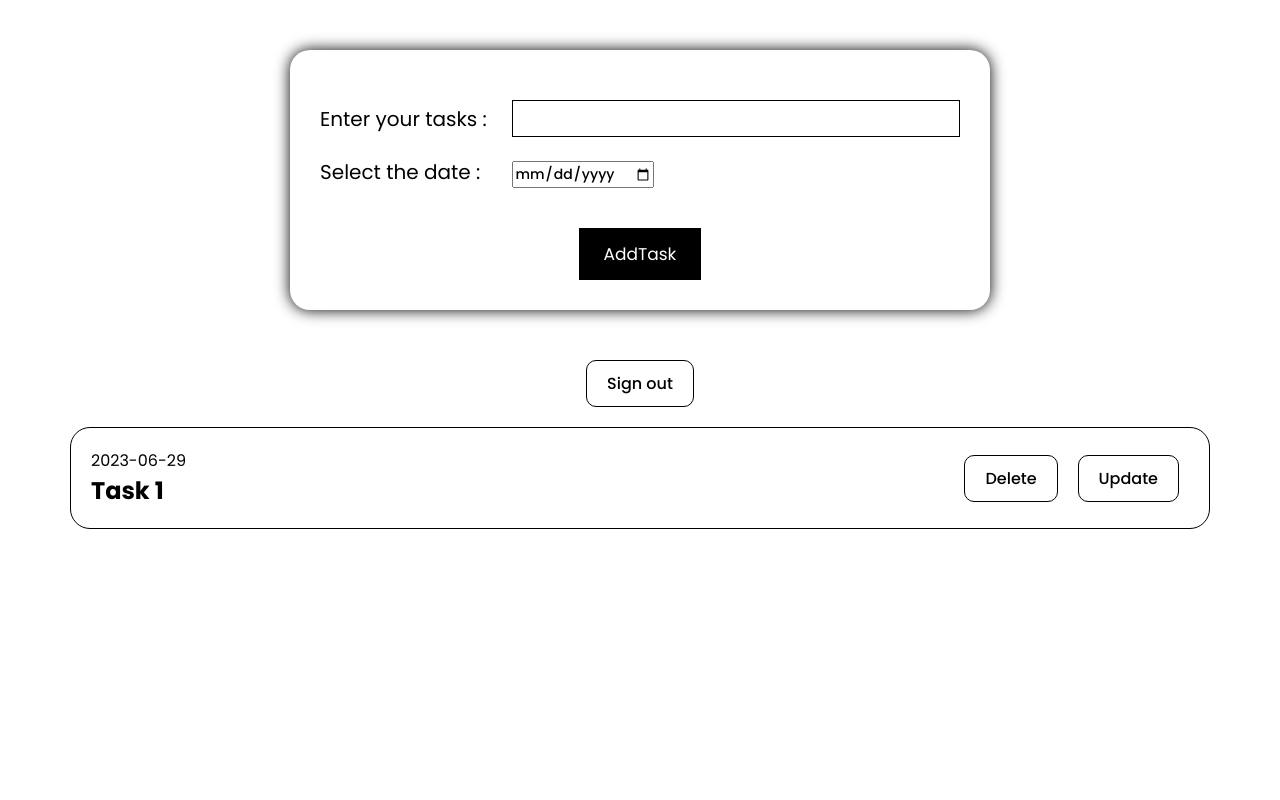
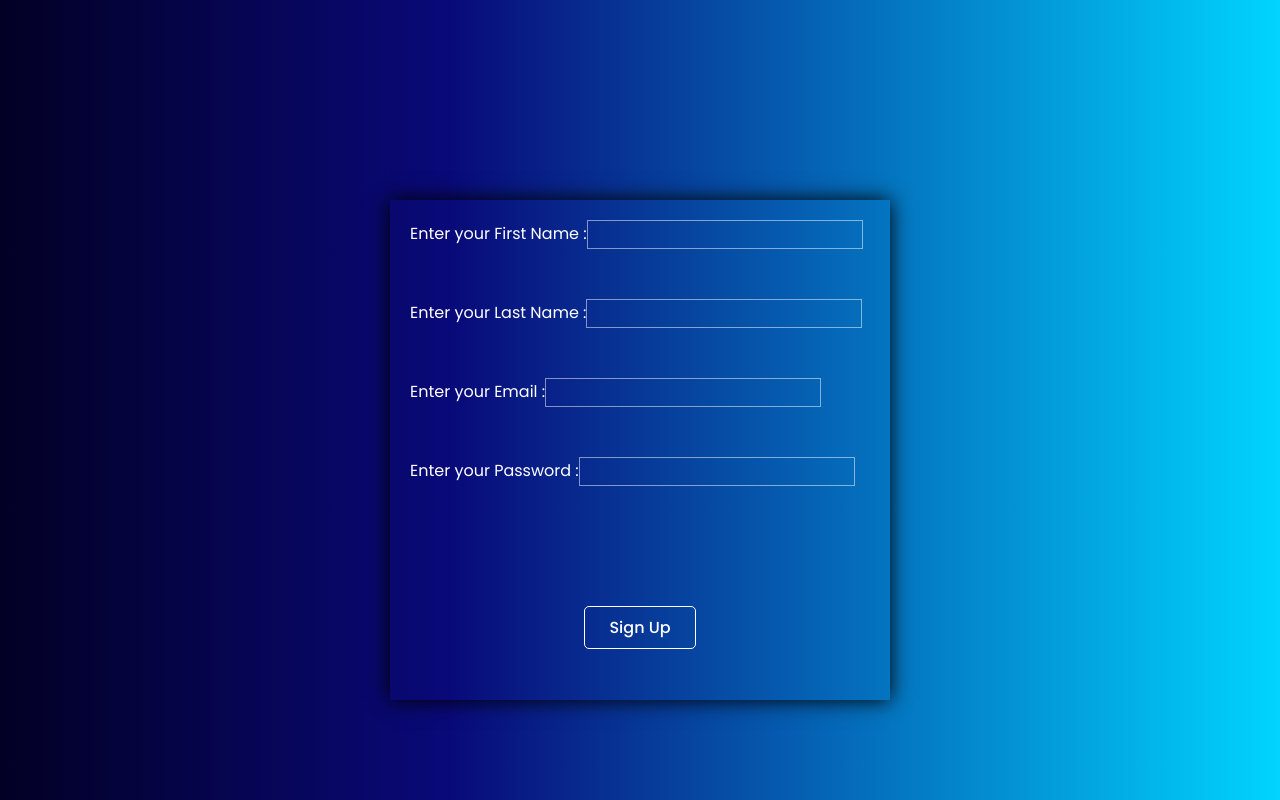
Before and after one commit to yashguard/Project-Todolist-Redux, a React (Create React App) app: page / in a window 1280 px wide. Built offline with nearby package versions, Linux system fonts and the light colour scheme; data requests are answered from the project's data file.

Commit message:
Sign Up page design complete

```diff
--- a/db.json
+++ b/db.json
@@ -1,9 +1,5 @@
 {
-  "list": [
-    {
-      "date": "2023-06-29",
-      "TaskName": "Task 1",
-      "id": 1
-    }
+  "users": [
+
   ]
 }
--- a/src/App.css
+++ b/src/App.css
@@ -124,3 +124,64 @@ button {
   display: block;
   margin: 0 auto;
 }
+
+/* Sign Up */
+.form {
+  height: 100vh;
+  background: linear-gradient(90deg, rgba(2, 0, 36, 1) 0%, rgba(9, 9, 121, 1) 35%, rgba(0, 212, 255, 1) 100%);
+  padding-top: 200px;
+  display: flex;
+  justify-content: center;
+}
+
+.form form {
+  color: white;
+  padding: 20px;
+  width: 500px;
+  height: 500px;
+  box-shadow: 0px 0px 20px black;
+}
+
+.form form label {
+  width: 40%;
+  font-size: 16px;
+  font-weight: 400;
+}
+
+.form form input {
+  width: 60%;
+  padding: 3px 0;
+  margin-bottom: 50px;
+  font-size: 14px;
+  font-weight: 400;
+  border: 1px solid rgba(255, 255, 255, 0.5);
+  background-color: transparent;
+  outline: none;
+  padding-left: 20px;
+  color: white;
+  text-transform: capitalize;
+}
+
+.form form input:focus {
+  border-color: white;
+}
+
+.form form #submit {
+  padding: 0;
+  width: fit-content;
+  padding: 8px 24px;
+  font-size: 16px;
+  font-weight: 500;
+  display: block;
+  margin: 70px auto 0;
+  border-radius: 5px;
+  color: white;
+  border: 1px solid white;
+  text-decoration: none;
+  cursor: pointer;
+}
+
+.form form #submit:hover {
+  background-color: white;
+  color: black;
+}
--- a/src/App.jsx
+++ b/src/App.jsx
@@ -1,10 +1,12 @@
 import "./App.css";
 import Main from "./Components/Main";
+import SignUp from "./Components/SignUp";
 
 function App() {
   return (
     <>
-      <Main />
+      {/* <Main /> */}
+      <SignUp/>
     </>
   );
 }
--- a/src/Components/List.jsx
+++ b/src/Components/List.jsx
@@ -1,23 +1,19 @@
 import axios from "axios";
-import React, { useEffect } from "react";
-import { useDispatch } from "react-redux";
+import React, { useEffect, useState } from "react";
+import { useSelector } from "react-redux";
 import { Add } from "../Redux/Action";
 
-const List = (props) => {
-  let { date, TaskName, id } = props.listItems;
-  const DispatchData = useDispatch();
+const List = ({ TaskName, date }) => {
   const GetData = () => {
-    axios
-      .get(`http://localhost:3001/list`)
-      .then((response) => DispatchData(Add(response.data.reverse())));
+    axios.get(`http://localhost:3001/users`);
   };
   useEffect(() => {
     GetData();
   }, []);
-  const handleDelete = (id) => {
-    axios.delete(`http://localhost:3001/list/${id}`);
-    GetData();
-  };
+  // const handleDelete = (id) => {
+  //   axios.delete(`http://localhost:3001/users/${id}`);
+  //   GetData();
+  // };
   return (
     <div>
       <div className="listBox">
@@ -28,18 +24,8 @@ const List = (props) => {
           </div>
           <div className="buttons">
             <div className="row">
-              <input
-                id={id}
-                type="submit"
-                value="Delete"
-                onClick={(e) => handleDelete(e.target.id)}
-              />
-              <input
-                id={id}
-                type="submit"
-                value="Update"
-                onClick={(e) => props.update(e.target.id, date, TaskName)}
-              />
+              <input type="submit" value="Delete" />
+              <input type="submit" value="Update" />
             </div>
           </div>
         </div>
--- a/src/Components/Main.jsx
+++ b/src/Components/Main.jsx
@@ -1,12 +1,10 @@
-import { useDispatch, useSelector } from "react-redux";
+import { useSelector } from "react-redux";
 import SignIn from "./SignIn";
 import TaskBox from "./TaskBox";
-import { AddEmail } from "../Redux/Action";
 
 const Main = () => {
-  let proemail = useSelector((store) => store.email);
-  let localemail = localStorage.getItem("Email")
-  console.log(localemail)
+  let proemail = useSelector((store) => store.users[0].email);
+  let localemail = localStorage.getItem("Email");
   return (
     <div className="main-box">
       {localemail === "" || proemail === "" ? <SignIn /> : <TaskBox />}
--- a/src/Components/SignIn.jsx
+++ b/src/Components/SignIn.jsx
@@ -5,12 +5,12 @@ import { AddEmail } from "../Redux/Action";
 
 const SignIn = () => {
   let DispatchEmail = useDispatch();
+
   const handlesignin = () => {
     googleauth().then((userdetails) => {
+      localStorage.setItem("Email", userdetails._tokenResponse.email);
       DispatchEmail(AddEmail(userdetails._tokenResponse.email));
-      localStorage.setItem("Email", userdetails._tokenResponse.email);
     });
-
   };
   return (
     <center>
--- /dev/null
+++ b/src/Components/SignUp.jsx
@@ -0,0 +1,20 @@
+import React from 'react'
+
+const SignUp = () => {
+    return (
+        <div>
+            <div className='form'>
+                <form>
+                    <label>Enter your First Name :</label><input className='fname' type="text" /><br />
+                    <label>Enter your Last Name :</label><input className='lname' type="text" /><br />
+                    <label>Enter your Email :</label><input className='email' type="email" /><br />
+                    <label>Enter your Password :</label><input className='password' type="password" /><br />
+                    <input type="submit" id='submit' value="Sign Up" />
+                    {/* <Link to='/' type="submit" id='submit'>Create account</Link> */}
+                </form>
+            </div>
+        </div>
+    )
+}
+
+export default SignUp
--- a/src/Components/TaskBox.jsx
+++ b/src/Components/TaskBox.jsx
@@ -9,16 +9,53 @@ const TaskBox = () => {
   const DispatchData = useDispatch();
   let [date, setDate] = useState("");
   let [taskname, setTaskName] = useState("");
-  let [sid, setSid] = useState("");
-  const prodata = useSelector((store) => store.data);
+  let [user, setUser] = useState();
+  let [todos, setTodos] = useState();
+  const prodata = useSelector((store) => store.users);
+  let getEmail = localStorage.getItem("Email");
+  let [newemail, setNewEmail] = useState();
+  // let [sid, setSid] = useState("");
+  let exisits = false;
+  let newExisits = false;
   const GetData = () => {
-    axios
-      .get(`http://localhost:3001/list`)
-      .then((response) => DispatchData(Add(response.data.reverse())));
+    axios.get(`http://localhost:3001/users`).then((response) => {
+      response.data.filter((user) => {
+        if (user.email === prodata[0].email || user.email === getEmail) {
+          setUser(user);
+          DispatchData(Add(user.todo, user.id));
+          console.log("yes", getEmail);
+          exisits = true;
+        } else if (
+          (user.email !== prodata[0].email || user.email !== getEmail || user.email === undefined) &&
+          !exisits
+        ) {
+          console.log("no", getEmail);
+          setNewEmail(getEmail)
+        }
+      });
+    });
   };
+  useEffect(() => {
+    GetData();
+  }, []);
+  const addTodo = () => {
+    todos.push({
+      TaskName: taskname,
+      date: date,
+    });
+    axios.patch(`http://localhost:3001/users/${prodata[0].id}`, user);
+    GetData();
+  };
+  if (newemail !== undefined && !newExisits) {
+    let abcd = newemail
+    console.log(abcd)
+    axios.post(`http://localhost:3001/users`, {
+      email: abcd,
+      todo: []
+    }).then((res) => console.log(res.data))
+  }
   const handletask = (e) => {
     e.preventDefault();
-    console.log(sid);
     setDate("");
     setTaskName("");
     if (taskname === "") {
@@ -26,36 +63,27 @@ const TaskBox = () => {
     } else if (date === "") {
       alert("Please enter the date");
     } else {
-      if (sid === "" && taskname !== "" && date !== "") {
-        axios.post(`http://localhost:3001/list`, {
-          date: date,
-          TaskName: taskname,
-        });
-        alert("Task has been added");
-      } else if (sid !== "" && taskname !== "" && date !== "") {
-        axios.patch(`http://localhost:3001/list/${sid}`, {
-          date: date,
-          TaskName: taskname,
-        });
-        alert("Task has been replaced");
-        setSid("");
+      if (todos === undefined) {
+        todos = prodata[0].todo;
+        addTodo();
+      } else {
+        setTodos(prodata[0].todo);
+        addTodo();
       }
+      alert("Task has been added");
     }
     GetData();
   };
-  const handleUpdate = (id, predate, OldTaskName) => {
-    setDate(predate);
-    setTaskName(OldTaskName);
-    setSid(id);
-  };
-  useEffect(() => {
-    GetData();
-  }, []);
+  // const handleUpdate = (id, predate, OldTaskName) => {
+  //   setDate(predate);
+  //   setTaskName(OldTaskName);
+  //   setSid(id);
+  // };
   const handlesignout = () => {
     SignOut().then(() => {
       DispatchData(AddEmail(""));
-      localStorage.setItem("Email", "")
-      alert("You are sign out");
+      localStorage.setItem("Email", "");
+      alert("You have succesfully signed out");
     });
   };
   return (
@@ -86,9 +114,8 @@ const TaskBox = () => {
         </form>
       </div>
       <button onClick={handlesignout}>Sign out</button>
-      {prodata.map((ele, i) => (
-        <List key={i} listItems={{ ...ele }} update={handleUpdate} />
-      ))}
+      {prodata[0].todo !== undefined &&
+        prodata[0].todo.map((ele, i) => <List key={i} {...ele} />)}
     </div>
   );
 };
--- a/src/Redux/Action.jsx
+++ b/src/Redux/Action.jsx
@@ -1,7 +1,7 @@
 import { Add_To_Do, Add_email } from "./ActionType";
 
-export const Add = (data) => {
-  return { type: Add_To_Do, data };
+export const Add = (todo, id) => {
+  return { type: Add_To_Do, todo, id };
 };
 
 export const AddEmail = (email) => {
--- a/src/Redux/Reducer.jsx
+++ b/src/Redux/Reducer.jsx
@@ -1,15 +1,14 @@
 import { Add_To_Do, Add_email } from "./ActionType";
 
-let initialstate = { data: [] };
-console.log(initialstate)
+let initialstate = { users: [{}] };
 
 export const reducer = (state = initialstate, action) => {
   switch (action.type) {
     case Add_To_Do:
-      return { ...state, data: action.data };
+      return { ...state, users: [{ id: action.id, todo: action.todo }] };
 
     case Add_email:
-      return {...state, email : action.email }
+      return { ...state, users: [{ email: action.email }] };
 
     default:
       return state;
```
